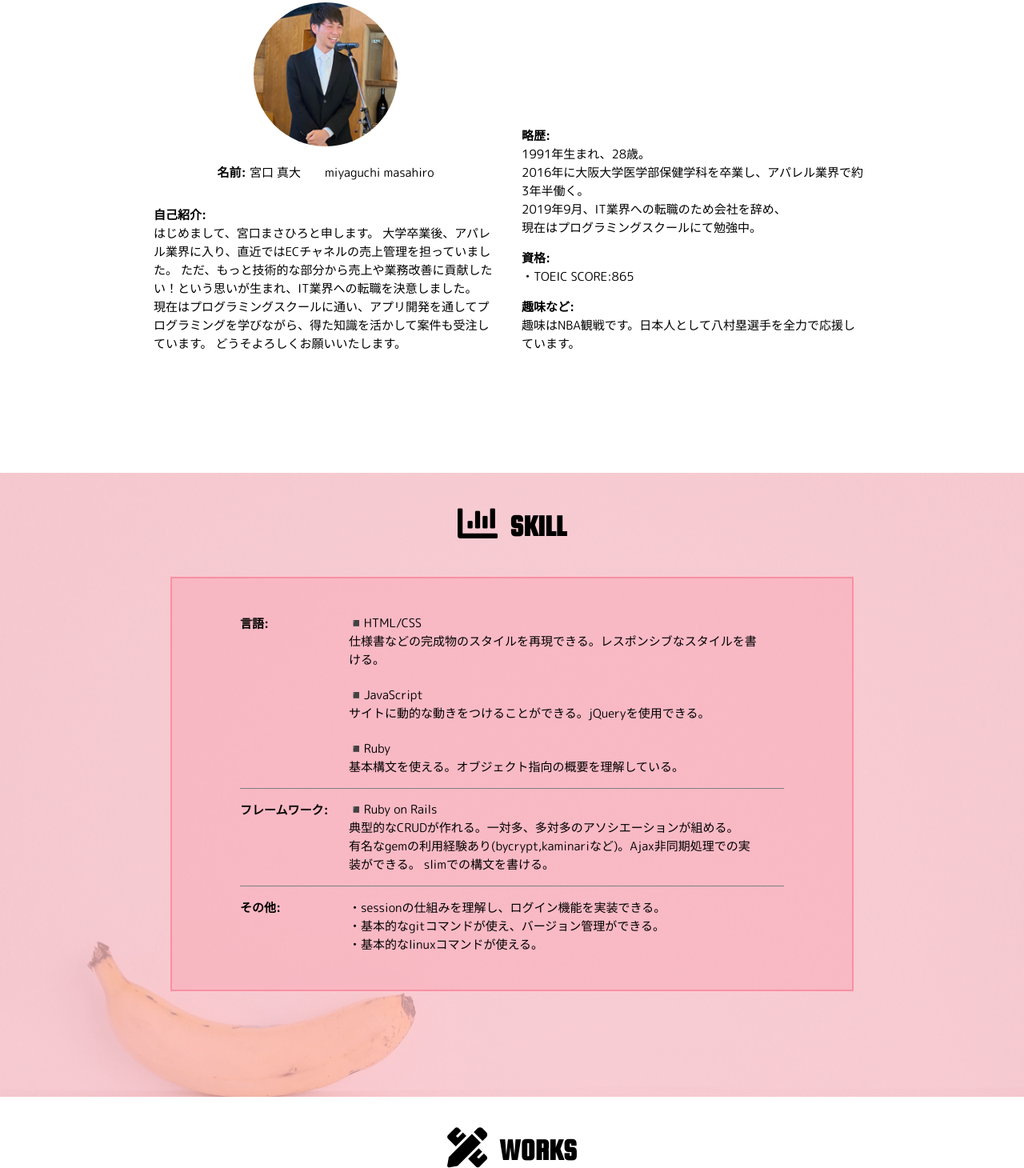
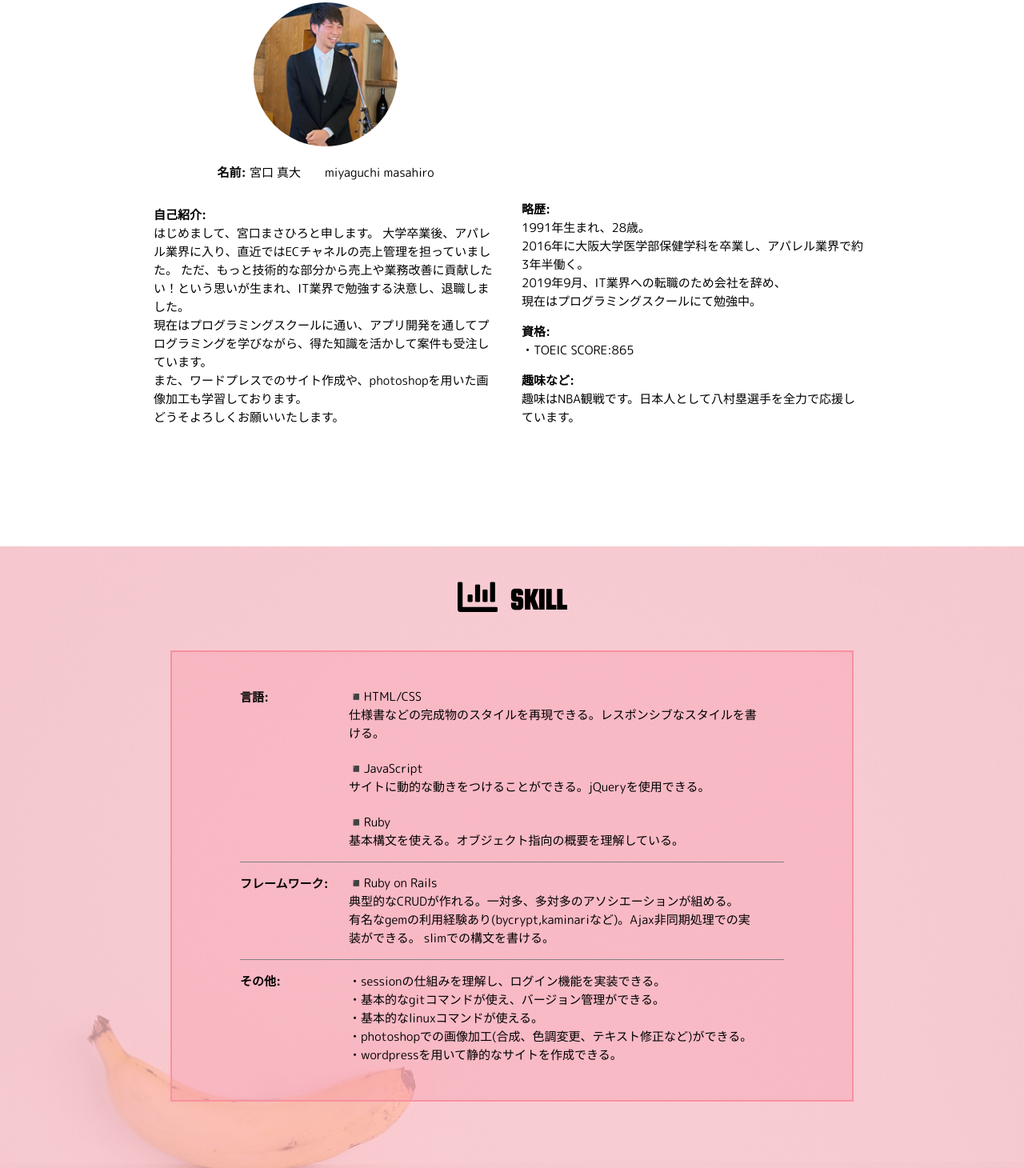
Before and after one commit to mmasahiro0828/portfolio, a plain HTML site: page index.html in a window 1280 px wide. Shown: the part 758-2218 px from the top of the page at 80% size. Drawn offline with Linux system fonts and the light colour scheme.

Commit message:
プロフィールを修正

```diff
--- a/index.html
+++ b/index.html
@@ -91,8 +91,9 @@
                         <span style="font-weight: bold">自己紹介:</span><br>
                         はじめまして、宮口まさひろと申します。
                         大学卒業後、アパレル業界に入り、直近ではECチャネルの売上管理を担っていました。
-                        ただ、もっと技術的な部分から売上や業務改善に貢献したい！という思いが生まれ、IT業界への転職を決意しました。<br>
-                        現在はプログラミングスクールに通い、アプリ開発を通してプログラミングを学びながら、得た知識を活かして案件も受注しています。
+                        ただ、もっと技術的な部分から売上や業務改善に貢献したい！という思いが生まれ、IT業界で勉強する決意し、退職しました。<br>
+                        現在はプログラミングスクールに通い、アプリ開発を通してプログラミングを学びながら、得た知識を活かして案件も受注しています。<br>
+                        また、ワードプレスでのサイト作成や、photoshopを用いた画像加工も学習しております。<br>
                         どうそよろしくお願いいたします。
                     </div>
                 </div>
@@ -159,7 +160,9 @@
                             <div class="skill-description">
                                 ・sessionの仕組みを理解し、ログイン機能を実装できる。<br>
                                 ・基本的なgitコマンドが使え、バージョン管理ができる。<br>
-                                ・基本的なlinuxコマンドが使える。
+                                ・基本的なlinuxコマンドが使える。<br>
+                                ・photoshopでの画像加工(合成、色調変更、テキスト修正など)ができる。<br>
+                                ・wordpressを用いて静的なサイトを作成できる。
                             </div>
                         </li>
 
```
